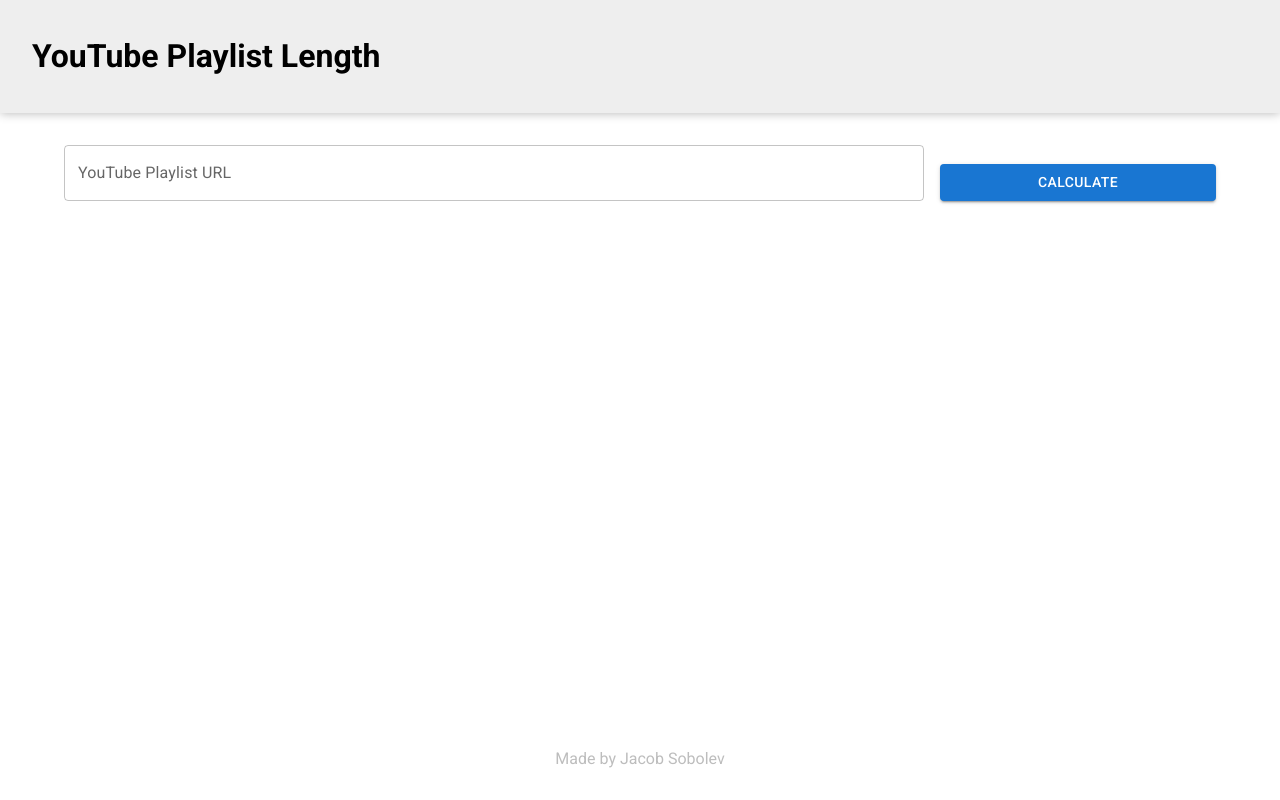
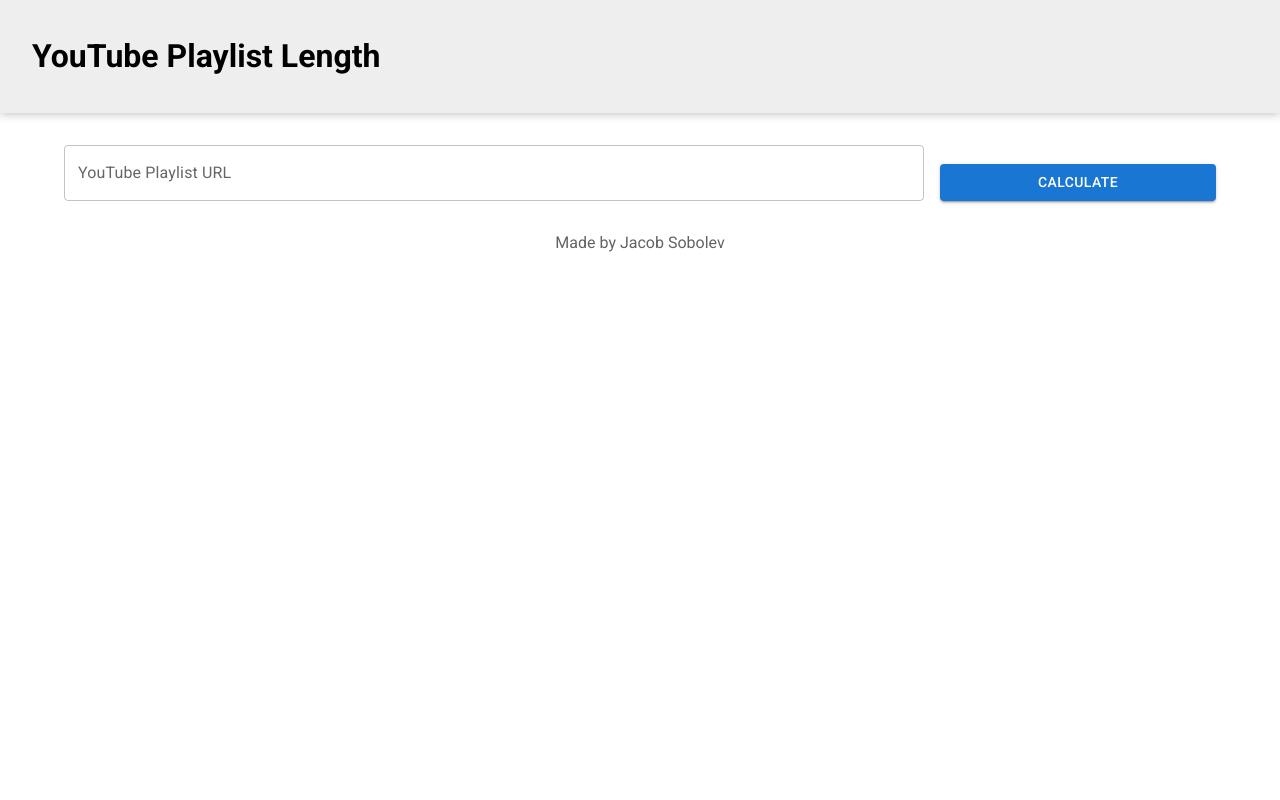
Before and after one commit to JacobSobolev/youtube-playlist-length, a React (Create React App) app: page / in a window 1280 px wide. Built offline with nearby package versions, Linux system fonts and the light colour scheme; no server answers.

Commit message:
fix footer overlay issue

```diff
--- a/src/components/Footer/Footer.css
+++ b/src/components/Footer/Footer.css
@@ -1,11 +1,7 @@
 footer {
-  position: absolute;
   text-align: center;
-  bottom: 0;
-  width: 100%;
-  padding: 16px 0;
 }
 
 footer p {
-    color: #bdbdbd;
+    color: #636363;
   }
--- a/src/components/Footer/Footer.jsx
+++ b/src/components/Footer/Footer.jsx
@@ -5,9 +5,11 @@
 
 function Footer() {
   return (
-    <footer>
-      <p>Made by Jacob Sobolev</p>
-    </footer>
+    <Container className="container" maxWidth="lg">
+      <footer>
+        <p>Made by Jacob Sobolev</p>
+      </footer>
+    </Container>
   );
 }
 
--- a/src/components/OutputArea/OutputArea.jsx
+++ b/src/components/OutputArea/OutputArea.jsx
@@ -31,7 +31,7 @@
 
   return (
     title && (
-      <Container className="container" maxWidth="lg" hidden="true">
+      <Container className="container" maxWidth="lg">
         <Card sx={{ maxWidth: 400 }}>
           <CardMedia sx={{ height: 225 }} image={img} />
           <CardContent>
```
